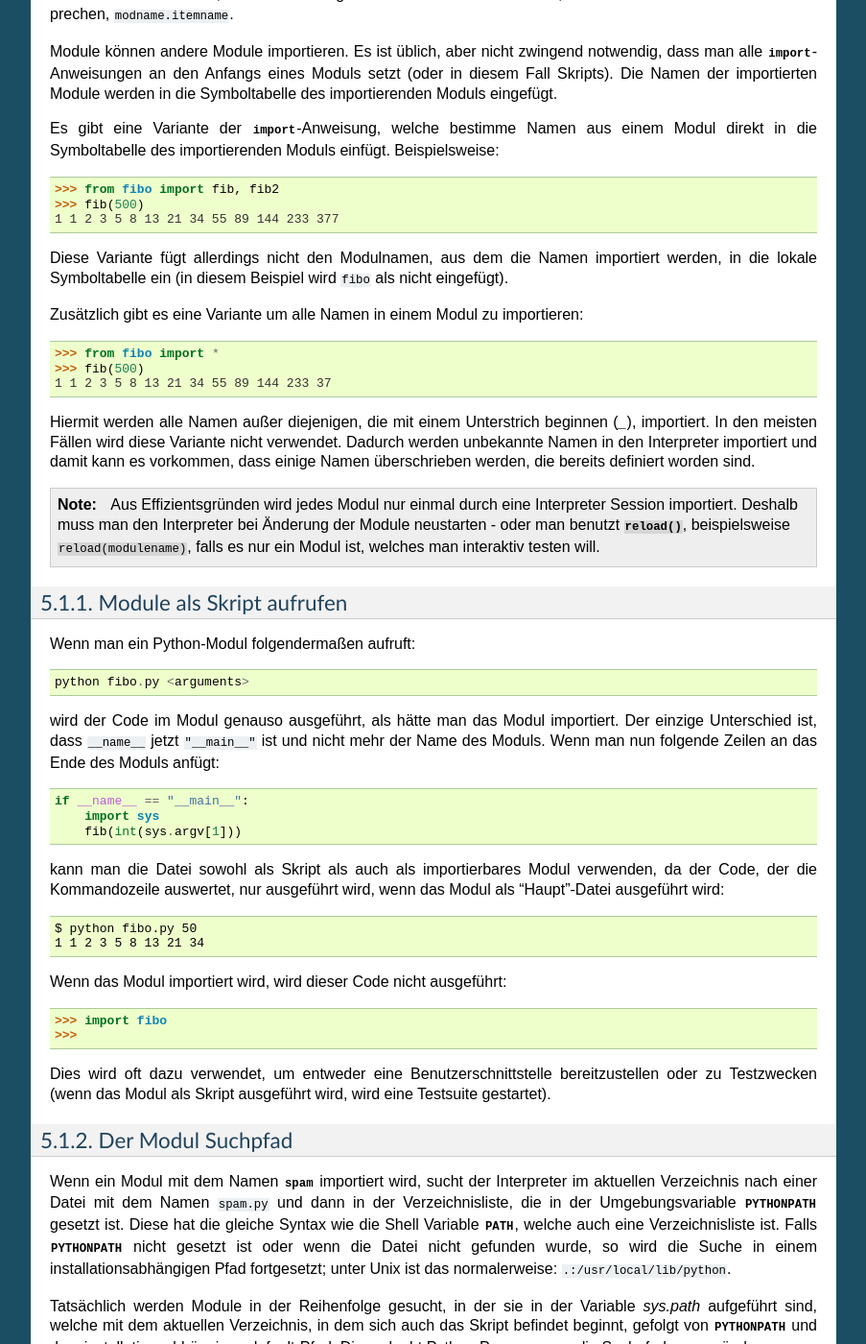
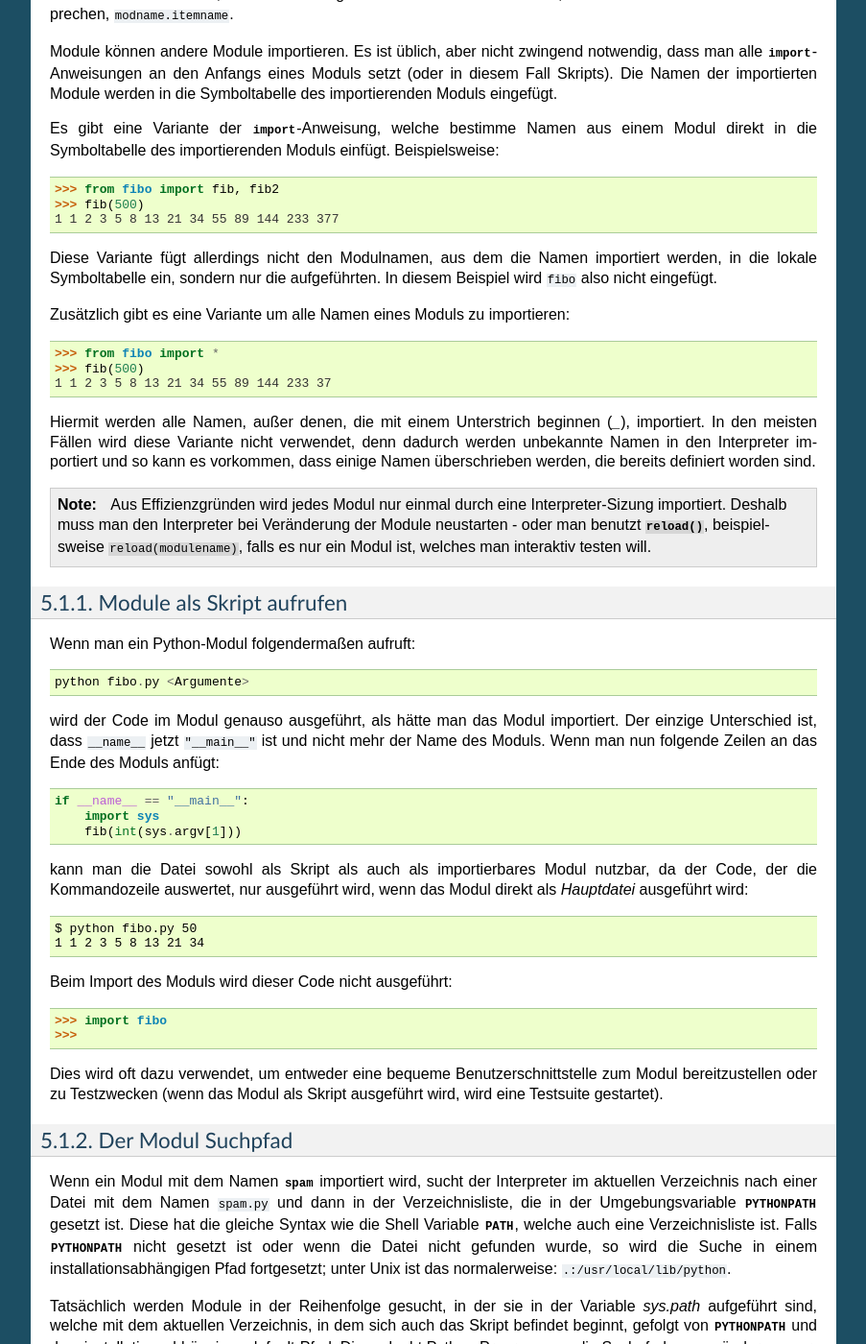
Before and after one commit to cofi/py-tutorial-de, a Sphinx documentation site: the page built from source/modules.rst, in a window 1280 px wide and 1400 px high, scrolled down 1324 px. Shown: the whole window at 96% size, without its empty margins (198-1101 px from the left). Built offline with Sphinx 7.4.7, drawn with Linux system fonts in a browser that asks for light colours; pages that are not in the unit, such as notebooks, are missing from menus.

Commit message:
Applied formatting and fixed some other Stuff.

```diff
--- a/source/modules.rst
+++ b/source/modules.rst
@@ -75,21 +77,22 @@
 initialisieren, und werden nur ausgeführt, wenn das Modul zum ersten Mal
 importiert wird.
 
-Jedes Modul hat seine eigene, private Symboltabelle, welche wiederum als
-globale Symboltabelle von allen Funktion in diesem Modul verwendet wird. Daher
-kann der Verfasser eines Moduls ohne Bedenken globale Variablen in seinem Modul
+Jedes Modul hat seine eigene, private Symboltabelle, welche wiederum als globale
+Symboltabelle von allen Funktion in diesem Modul verwendet wird. Daher kann der
+Verfasser eines Moduls ohne Bedenken globale Variablen in seinem Modul
 verwenden, da sie sich nicht mit den globalen Variablen des Benutzers
 überschneiden können. Andererseits kann man (wenn man weiß, was man tut) auch
 die globalen Variablen eines Moduls verändern, indem man die gleiche
 Schreibweise verwendet, um auch dessen Funktionen anzusprechen,
 ``modname.itemname``.
 
-Module können andere Module importieren. Es ist üblich, aber nicht
-zwingend notwendig, dass man alle :keyword:`import`-Anweisungen an den Anfangs eines Moduls
-setzt (oder in diesem Fall Skripts). Die Namen der importierten Module werden in die Symboltabelle des importierenden Moduls eingefügt.
+Module können andere Module importieren. Es ist üblich, aber nicht zwingend
+notwendig, dass man alle :keyword:`import`-Anweisungen an den Anfangs eines
+Moduls setzt (oder in diesem Fall Skripts). Die Namen der importierten Module
+werden in die Symboltabelle des importierenden Moduls eingefügt.
 
-Es gibt eine Variante der :keyword:`import`-Anweisung, welche bestimme Namen
-aus einem Modul direkt in die Symboltabelle des importierenden Moduls einfügt.
+Es gibt eine Variante der :keyword:`import`-Anweisung, welche bestimme Namen aus
+einem Modul direkt in die Symboltabelle des importierenden Moduls einfügt.
 Beispielsweise::
 
 	>>> from fibo import fib, fib2
@@ -97,28 +100,28 @@
 	1 1 2 3 5 8 13 21 34 55 89 144 233 377
 
 Diese Variante fügt allerdings nicht den Modulnamen, aus dem die Namen
-importiert werden, in die lokale Symboltabelle ein (in diesem Beispiel wird
-``fibo`` als nicht eingefügt).
+importiert werden, in die lokale Symboltabelle ein, sondern nur die
+aufgeführten. In diesem Beispiel wird ``fibo`` also nicht eingefügt.
 
-Zusätzlich gibt es eine Variante um alle Namen in einem Modul zu importieren:
+Zusätzlich gibt es eine Variante um alle Namen eines Moduls zu importieren:
 
 	>>> from fibo import *
 	>>> fib(500)
 	1 1 2 3 5 8 13 21 34 55 89 144 233 37
 
-Hiermit werden alle Namen außer diejenigen, die mit einem Unterstrich beginnen
-(`_`), importiert. In den meisten Fällen wird diese Variante nicht verwendet.
-Dadurch werden unbekannte Namen in den Interpreter importiert und damit kann es
+Hiermit werden alle Namen, außer denen, die mit einem Unterstrich beginnen
+(`_`), importiert. In den meisten Fällen wird diese Variante nicht verwendet,
+denn dadurch werden unbekannte Namen in den Interpreter importiert und so kann es
 vorkommen, dass einige Namen überschrieben werden, die bereits definiert worden
 sind.
 
 .. note::
 
-	Aus Effizientsgründen wird jedes Modul nur einmal durch eine Interpreter
-	Session importiert. Deshalb muss man den Interpreter bei Änderung der Module
-	neustarten - oder man benutzt :func:`reload`, beispielsweise
-	``reload(modulename)``, falls es nur ein Modul ist, welches man interaktiv
-	testen will.
+    Aus Effizienzgründen wird jedes Modul nur einmal durch eine
+    Interpreter-Sizung importiert. Deshalb muss man den Interpreter bei
+    Veränderung der Module neustarten - oder man benutzt :func:`reload`,
+    beispielsweise ``reload(modulename)``, falls es nur ein Modul ist, welches
+    man interaktiv testen will.
 
 .. _tut-modulesasscripts:
 
@@ -127,25 +130,32 @@
 
 Wenn man ein Python-Modul folgendermaßen aufruft::
 
-	python fibo.py <arguments>
+	python fibo.py <Argumente>
 
-wird der Code im Modul genauso ausgeführt, als hätte man das Modul importiert. Der einzige Unterschied ist, dass ``__name__`` jetzt ``"__main__"`` ist und nicht mehr der Name des Moduls. Wenn man nun folgende Zeilen an das Ende des Moduls anfügt::
+wird der Code im Modul genauso ausgeführt, als hätte man das Modul importiert.
+Der einzige Unterschied ist, dass ``__name__`` jetzt ``"__main__"`` ist und
+nicht mehr der Name des Moduls. Wenn man nun folgende Zeilen an das Ende des
+Moduls anfügt::
 
 	if __name__ == "__main__":
 	    import sys
 	    fib(int(sys.argv[1]))
 
-kann man die Datei sowohl als Skript als auch als importierbares Modul verwenden, da der Code, der die Kommandozeile auswertet, nur ausgeführt wird, wenn das Modul als "Haupt"-Datei ausgeführt wird::
+kann man die Datei sowohl als Skript als auch als importierbares Modul
+nutzbar, da der Code, der die Kommandozeile auswertet, nur ausgeführt wird,
+wenn das Modul direkt als *Hauptdatei* ausgeführt wird::
 
 	$ python fibo.py 50
 	1 1 2 3 5 8 13 21 34
 
-Wenn das Modul importiert wird, wird dieser Code nicht ausgeführt::
+Beim Import des Moduls wird dieser Code nicht ausgeführt::
 
 	>>> import fibo
 	>>>
 
-Dies wird oft dazu verwendet, um entweder eine Benutzerschnittstelle bereitzustellen oder zu Testzwecken (wenn das Modul als Skript ausgeführt wird, wird eine Testsuite gestartet).
+Dies wird oft dazu verwendet, um entweder eine bequeme Benutzerschnittstelle zum
+Modul bereitzustellen oder zu Testzwecken (wenn das Modul als Skript ausgeführt wird,
+wird eine Testsuite gestartet).
 
 .. _tut-searchpath:
 
```
Also changed, not shown: other parts of source/modules.rst (+2 -0 lines), source/whatnow.rst (+18 -19 lines).
